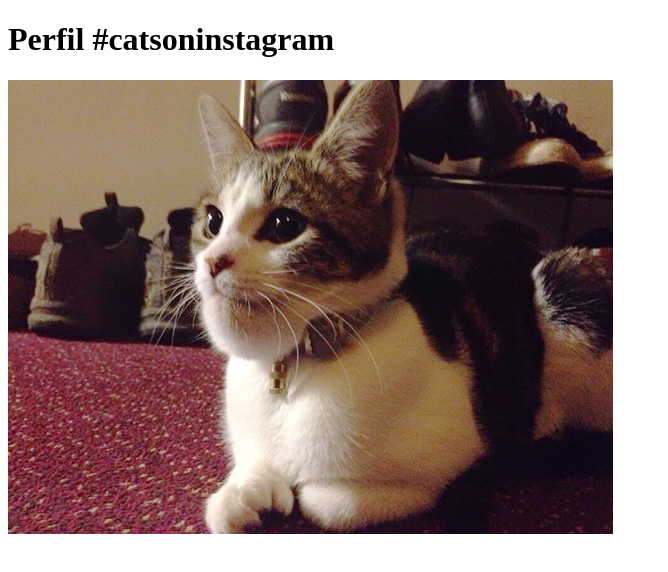
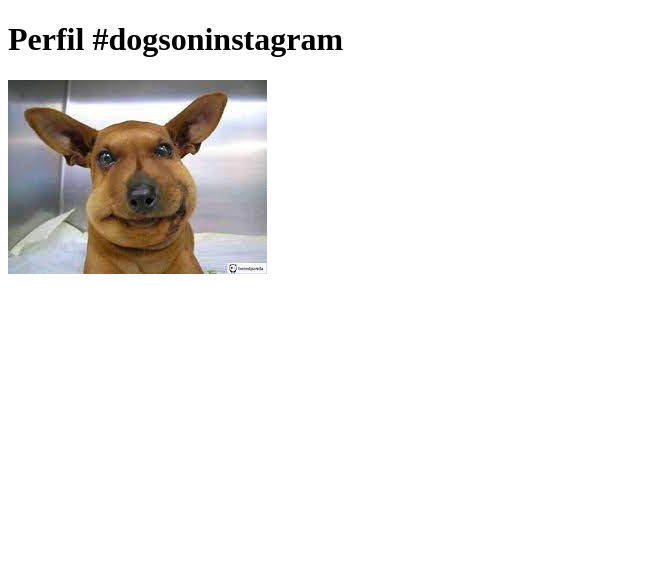
Before and after one commit to KaikySr/ProvaDevOpsBosch, a plain HTML site: page index.html in a window 1280 px wide. Shown: the whole page, without its empty margins (0-668 px from the left). Drawn offline with Linux system fonts and the light colour scheme.

Commit message:
primeiro commit nova branch, cachorros

```diff
--- a/index.html
+++ b/index.html
@@ -1,11 +1,11 @@
 <!DOCTYPE html>
 <html lang="pt-br">
 <head>
-    <title>Fanpage de Gatinhos</title>
+    <title>Fanpage de Cachorros</title>
     <meta charset="utf-8">
 </head>
 <body>
-    <h1>Perfil #catsoninstagram</h1>
-    <img src="imagens/gato.jpg"/>
+    <h1>Perfil #dogsoninstagram</h1>
+    <img src="imagens/cachorro.jpg"/>
 </body>
 </html>
```
Also changed, not shown: imagens/cachorro.jpg (added).
